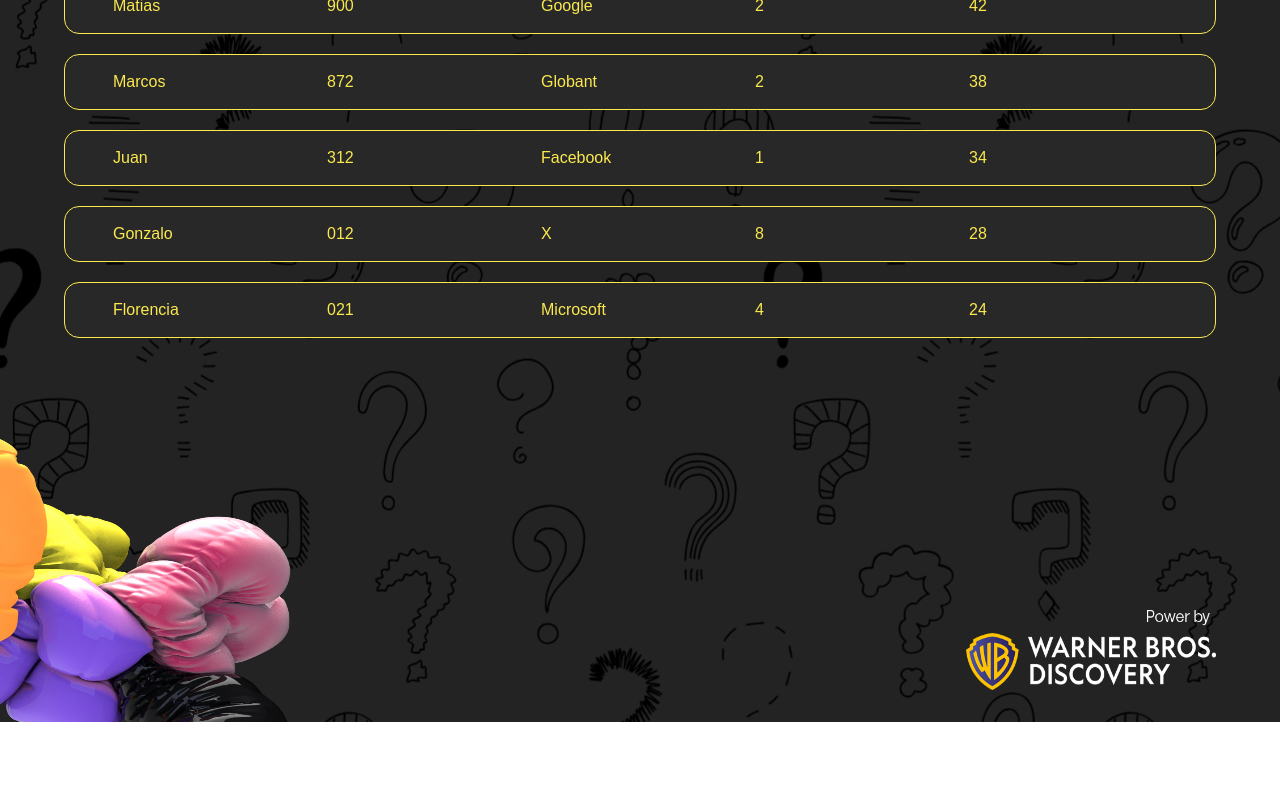
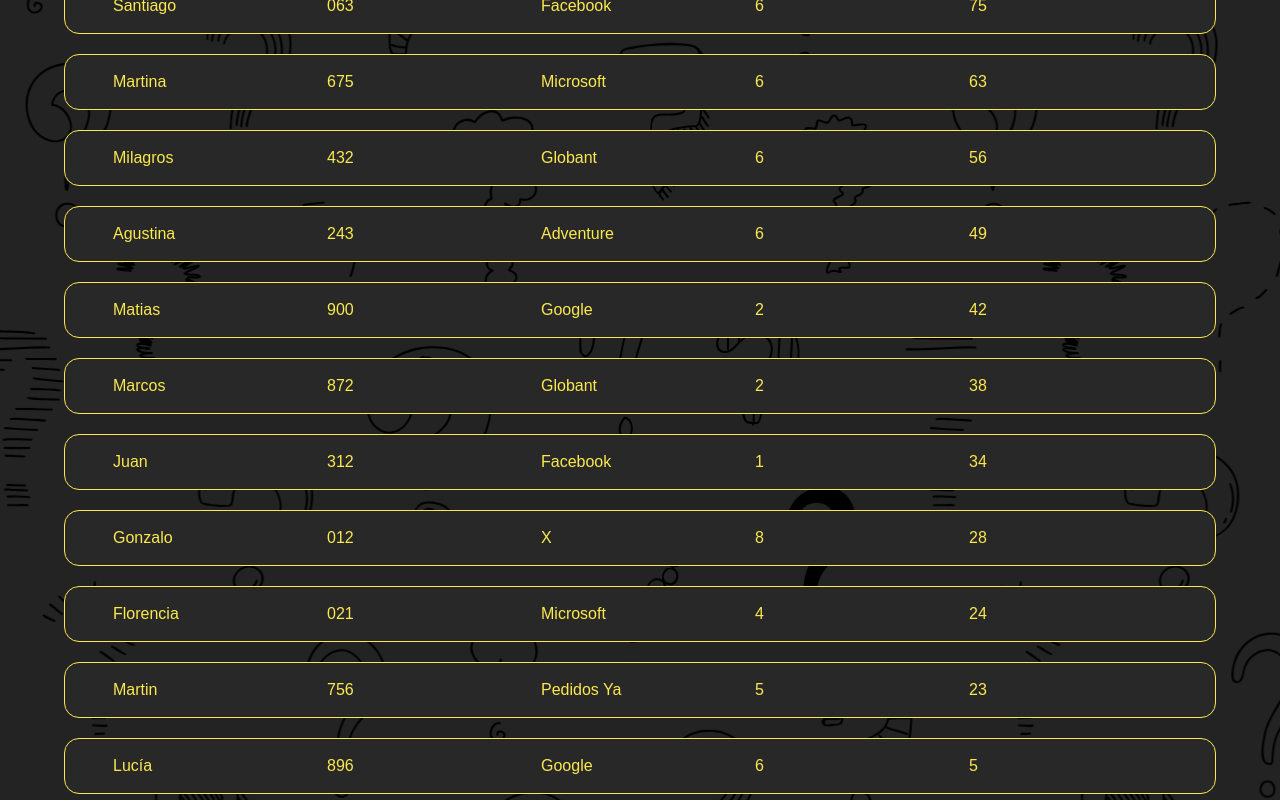
Before and after one commit to GonzaBordes/jerry-awards, a React (Vite) app: page /board in a window 1280 px wide. Shown: the part 340-1140 px from the top of the page. Before the commit the page ends 1062 px from the top, so only its background shows below. Built offline with nearby package versions, Linux system fonts and the light colour scheme; a web font is replaced by a local one.

Commit message:
Ajustes de diseño

```diff
--- /dev/null
+++ b/src/components/TitleDashboard.jsx
@@ -0,0 +1,10 @@
+
+const TitleDashboard = () => {
+  return (
+    <div>
+        <h2 className='py-[30px] black fontSize-[40px] text-center'>DASHBOARD JERRY´S23</h2>
+    </div>
+  )
+}
+
+export default TitleDashboard
--- a/src/data/asyncMock.jsx
+++ b/src/data/asyncMock.jsx
@@ -38,6 +38,54 @@
         empresa: 'X',
         table: 8,
         points: 28
+    },
+    {
+        id: 6,
+        name: 'Martin',
+        last_3_dni: '756',
+        empresa: 'Pedidos Ya',
+        table: 5,
+        points: 23
+    },
+    {
+        id: 7,
+        name: 'Lucía',
+        last_3_dni: '896',
+        empresa: 'Google',
+        table: 6,
+        points: 5
+    },
+    {
+        id: 8,
+        name: 'Santiago',
+        last_3_dni: '063',
+        empresa: 'Facebook',
+        table: 6,
+        points: 75
+    },
+    {
+        id: 9,
+        name: 'Milagros',
+        last_3_dni: '432',
+        empresa: 'Globant',
+        table: 6,
+        points: 56
+    },
+    {
+        id: 10,
+        name: 'Martina',
+        last_3_dni: '675',
+        empresa: 'Microsoft',
+        table: 6,
+        points: 63
+    },
+    {
+        id: 11,
+        name: 'Agustina',
+        last_3_dni: '243',
+        empresa: 'Adventure',
+        table: 6,
+        points: 49
     }
 ];
 
--- a/src/views/Board.css
+++ b/src/views/Board.css
@@ -19,17 +19,17 @@
 .img-board{
     display: flex;
     justify-content: space-between;
-    align-items: end;
+    align-items: flex-end;
 }
 
 img.imgGlobos {
-    width: 300px;
+    width: 250px;
     height: 300px;
 }
 
 img.imgWarner {
-    width: 250px;
-    height: 80px;
+    width: 180px;
+    height: 60px;
     margin-right: 4em;
     margin-bottom: 2em;
 }
--- a/src/views/Board.jsx
+++ b/src/views/Board.jsx
@@ -2,9 +2,10 @@
 import { useEffect, useState } from 'react';
 import { getUsuarios } from '../data/asyncMock';
 import ItemList from '../components/ItemList/ItemList';
-import imgGlobos from '../assets/img/globos.png';
-import imgLogoWarner from '../assets/img/warner-logo.png';
-import titleJerrys from '../assets/img/titulo-jerry.png'
+import ImgGlobos from '../assets/img/globos.png';
+import ImgLogoWarner from '../assets/img/warner-logo.png';
+//import titleJerrys from '../assets/img/titulo-jerry.png'
+import TitleDashboard from '../components/TitleDashboard';
 import './Board.css'
 
 
@@ -20,12 +21,12 @@
   return (
     <div className='bg-black text-yellow board'>
       <div className='p-[4em]'>
-        <h2 className='py-[30px] black fontSize-[40px] text-center'>DASHBOARD JERRY´S23</h2>
+        <TitleDashboard />
         <ItemList data={data} />
       </div>
       <div className='img-board'>
-        <img src={imgGlobos} alt="" className='imgGlobos'/>
-        <img src={imgLogoWarner} alt="" className='imgWarner'/>
+        <img src={ImgGlobos} alt="" className='imgGlobos'/>
+        <img src={ImgLogoWarner} alt="" className='imgWarner'/>
       </div>
     </div>
   );
```
